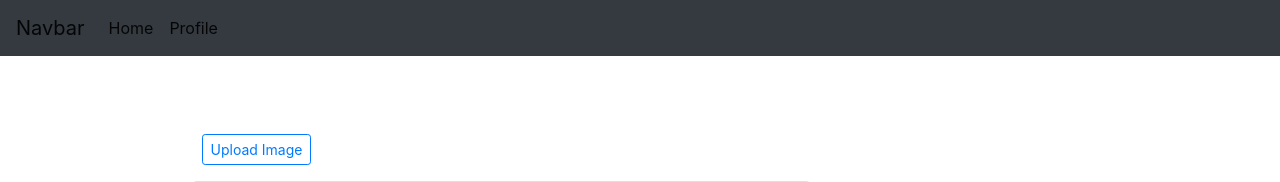
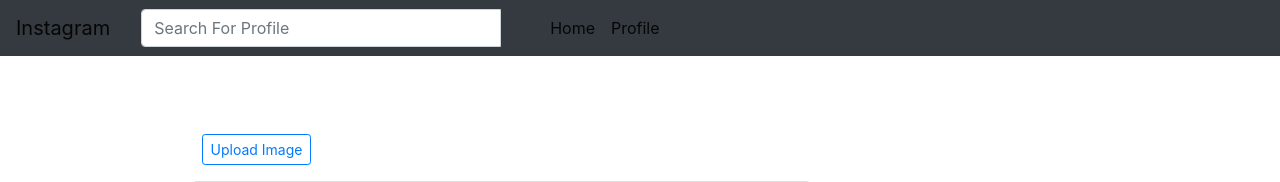
Before and after one commit to Nelly-ayebale/instagram, a Django app: page /home/ in a window 1280 px wide. Shown: the top 182 px of the page. Run offline with Django 3.2, Linux system fonts and the light colour scheme; a user stored in the database is signed in; tables that the repository leaves empty hold one stand-in row (values such as "Sample post"); grey boxes marked "Sample" are stand-in pictures; some libraries are stand-ins or nearby versions.

Commit message:
Added the search function in the navbar.html

```diff
--- a/instagram/templates/navbar.html
+++ b/instagram/templates/navbar.html
@@ -1,9 +1,22 @@
 <nav class="navbar navbar-expand-lg navbar-light bg-dark">
-    <a class="navbar-brand" href="#">Navbar</a>
+    <a class="navbar-brand" href="{%url 'home' %}">Instagram</a>
     <button class="navbar-toggler" type="button" data-toggle="collapse" data-target="#navbarNav"
         aria-controls="navbarNav" aria-expanded="false" aria-label="Toggle navigation">
         <span class="navbar-toggler-icon"></span>
     </button>
+    <div class="col-sm-4 col-md-4 navbar-right">
+
+        <form class="navbar-form" role="search" action="{% url 'search' %}">
+
+            <div class="input-group">
+                <input type="text" class="form-control" placeholder="Search For Profile" name="profile">
+                <div class="input-group-btn">
+                    <button class="btn btn-default" type="submit"><i class="glyphicon glyphicon-search"></i></button>
+                </div>
+            </div>
+
+        </form>
+    </div>
     <div class="collapse navbar-collapse" id="navbarNav">
         <ul class="navbar-nav">
             <li class="nav-item active">
```
